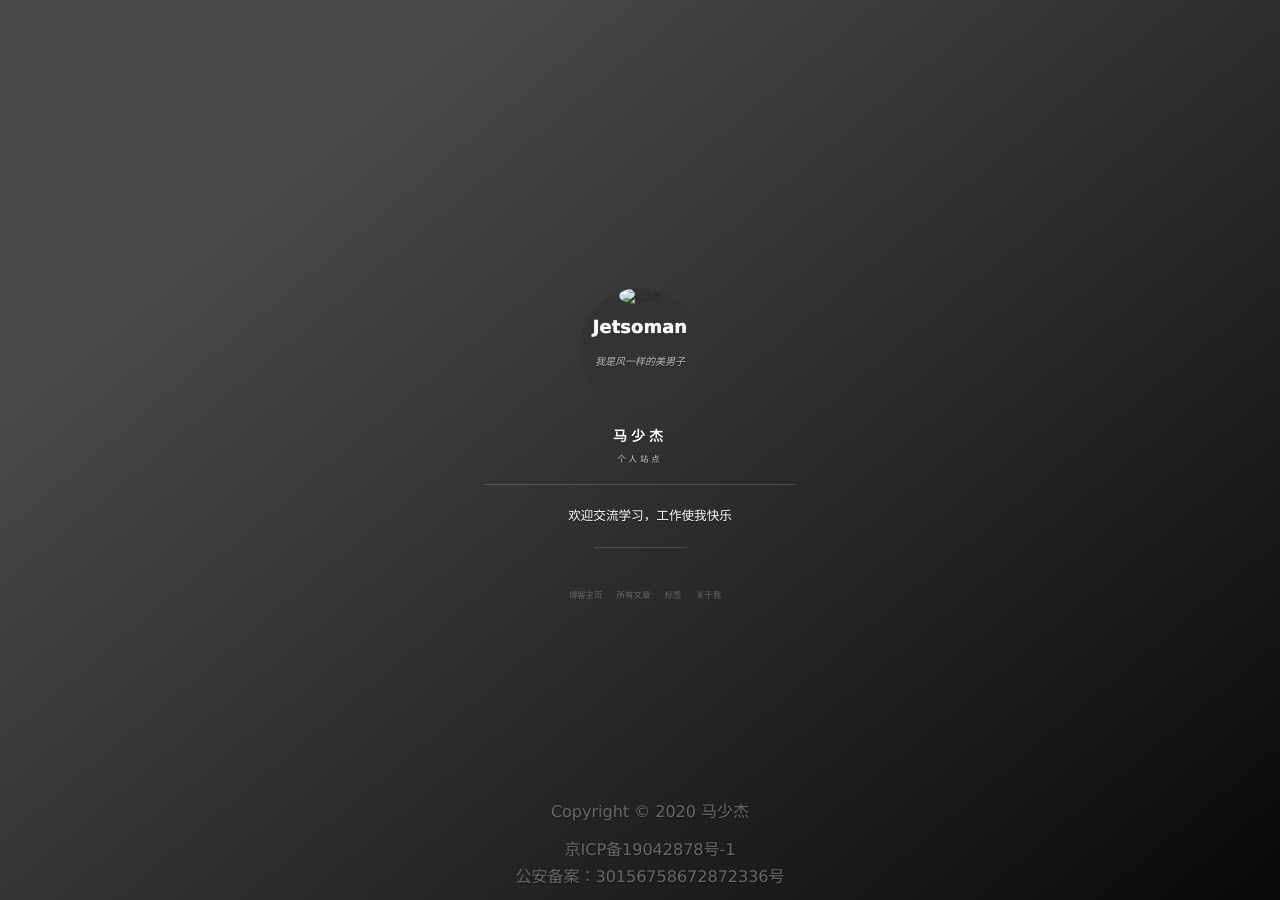
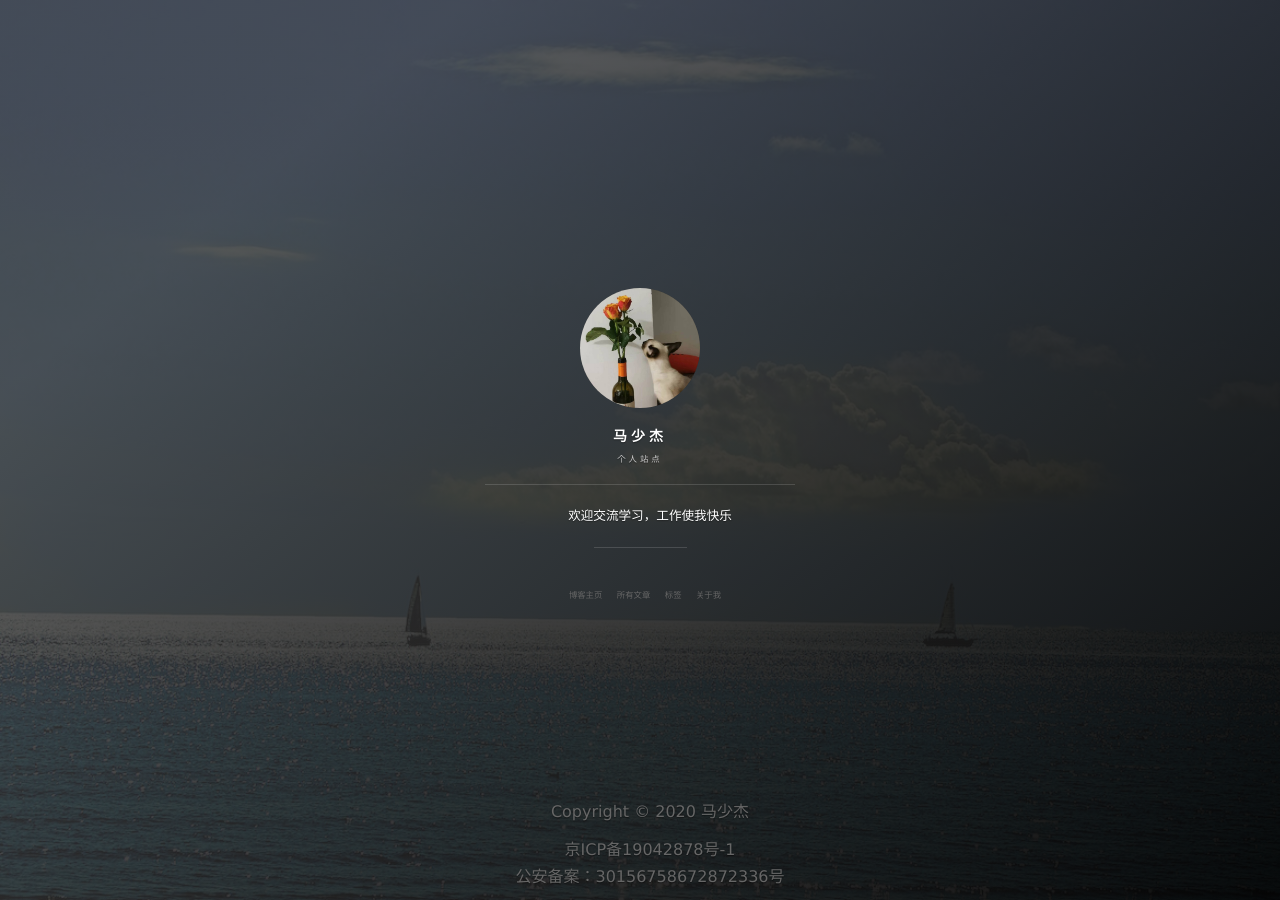
Before and after one commit to JetsomMa/JetsomMa.github.io.old, a Jekyll site: the page built from index.html, in a window 1280 px wide. Built offline with Jekyll 4.4.1, drawn with Linux system fonts in a browser that asks for light colours; the list of posts is cut into pages by our own code.

```diff
--- a/_includes/footer.html
+++ b/_includes/footer.html
@@ -9,7 +9,7 @@
           <li class="navigation__item_social">
             <a href="https://github.com/{{site.social.github}}" title="@{{site.social.github}} 的 Github"
               target="_blank">
-              <div class="footer-social-icon" style="background:url(/images/github.png);"></div>
+              <div class="footer-social-icon" style="background:url(/download/images/github.png);"></div>
             </a>
           </li>
           {% endif %}
@@ -18,7 +18,7 @@
           <!-- Zhihu -->
           <li class="navigation__item_social">
             <a href="https://www.zhihu.com/people/{{site.social.zhihu}}" title="@{{site.social.zhihu}}" target="_blank">
-              <div class="footer-social-icon" style="background:url(/images/zhihu.png);"></div>
+              <div class="footer-social-icon" style="background:url(/download/images/zhihu.png);"></div>
             </a>
           </li>
 
@@ -28,7 +28,7 @@
           <!-- Zhihu -->
           <li class="navigation__item_social">
             <a href="https://juejin.im/user/{{site.social.juejin}}" title="@{{site.social.juejin}}" target="_blank">
-              <div class="footer-social-icon" style="background:url(/images/juejin.png);"></div>
+              <div class="footer-social-icon" style="background:url(/download/images/juejin.png);"></div>
             </a>
           </li>
 
@@ -39,7 +39,7 @@
           <li class="navigation__item_social">
             <a href="https://www.jianshu.com/u/{{site.social.jianshu}}" title="@{{site.social.jianshu}}"
               target="_blank">
-              <div class="footer-social-icon" style="background:url(/images/jianshu.png);"></div>
+              <div class="footer-social-icon" style="background:url(/download/images/jianshu.png);"></div>
             </a>
           </li>
 
@@ -49,7 +49,7 @@
           <!-- Weibo -->
           <li class="navigation__item_social">
             <a href="http://weibo.com/{{site.social.weibo}}" title="@{{site.social.weibo}} 的微博" target="_blank">
-              <div class="footer-social-icon" style="background:url(/images/weibo.png);"></div>
+              <div class="footer-social-icon" style="background:url(/download/images/weibo.png);"></div>
             </a>
           </li>
           {% endif %}
@@ -59,7 +59,7 @@
           <!-- Twitter -->
           <li class="navigation__item_social">
             <a href="http://twitter.com/{{site.social.twitter}}" title="@{{site.social.twitter}}" target="_blank">
-              <div class="footer-social-icon" style="background:url(/images/twitter.png);"></div>
+              <div class="footer-social-icon" style="background:url(/download/images/twitter.png);"></div>
             </a>
           </li>
           {% endif %}
@@ -69,7 +69,7 @@
           <!-- Email -->
           <li class="navigation__item_social">
             <a href="mailto:{{site.social.mail}}" title="Contact me">
-              <div class="footer-social-icon" style="background:url(/images/email.png);"></div>
+              <div class="footer-social-icon" style="background:url(/download/images/email.png);"></div>
             </a>
           </li>
           {% endif %}
@@ -77,7 +77,7 @@
           <!-- RSS -->
           <li class="navigation__item_social">
             <a href="/feed.xml" rel="author" title="RSS" target="_blank">
-              <div class="footer-social-icon" style="background:url(/images/rss.png);"></div>
+              <div class="footer-social-icon" style="background:url(/download/images/rss.png);"></div>
               <span class="label">RSS</span>
             </a>
           </li>
--- a/_includes/side-panel.html
+++ b/_includes/side-panel.html
@@ -1,5 +1,5 @@
 <header class="panel-cover {% if page.layout == 'post' or page.layout == 'page' %}panel-cover--collapsed{% endif %}"
-  style="background-image: url('/images/background-cover.jpg')">
+  style="background-image: url('/download/images/background-cover.jpg')">
   <div class="panel-main">
 
     <div class="panel-main__inner panel-inverted">
@@ -7,7 +7,7 @@
         <!-- 头像效果-start -->
         <div class="ih-item circle effect right_to_left">
           <a href="/" title="前往 {{ site.title }} 的主页" class="blog-button2">
-            <div class="img"><img src="/images/avatar.jpg" alt="img"></div>
+            <div class="img"><img src="/download/images/avatar.jpg" alt="img"></div>
             <div class="info">
               <div class="info-back">
                 <h2>
--- a/download/css/main.css
+++ b/download/css/main.css
@@ -701,7 +701,7 @@
   width: 100%;
   max-width: none;
   height: 100%;
-  background: url(/images/background-cover.jpg) top left no-repeat #666666;
+  background: url(/download/images/background-cover.jpg) top left no-repeat #666666;
   background-size: cover;
 }
 
--- a/index.html
+++ b/index.html
@@ -11,10 +11,10 @@
       <p class="excerpt">{{ post.content | strip_html | strip_newlines | truncate: 250 }}&hellip;</p>
       <div class="post-list__meta">
         <time datetime="{{post.date | date: date_to_xmlschema}}" class="post-list__meta--date date">
-          <img src="/images/calendar.png" width="20px" />
+          <img src="/download/images/calendar.png" width="20px" />
           {{ post.date | date: "%F"}}</time>
         <div class = "tag-img-icon">
-          <img src="/images/tag-icon.svg" width="20px" />
+          <img src="/download/images/tag-icon.svg" width="20px" />
         </div>
         <a href="/tags">
           <div class = "post-list-icon-mate">
```
